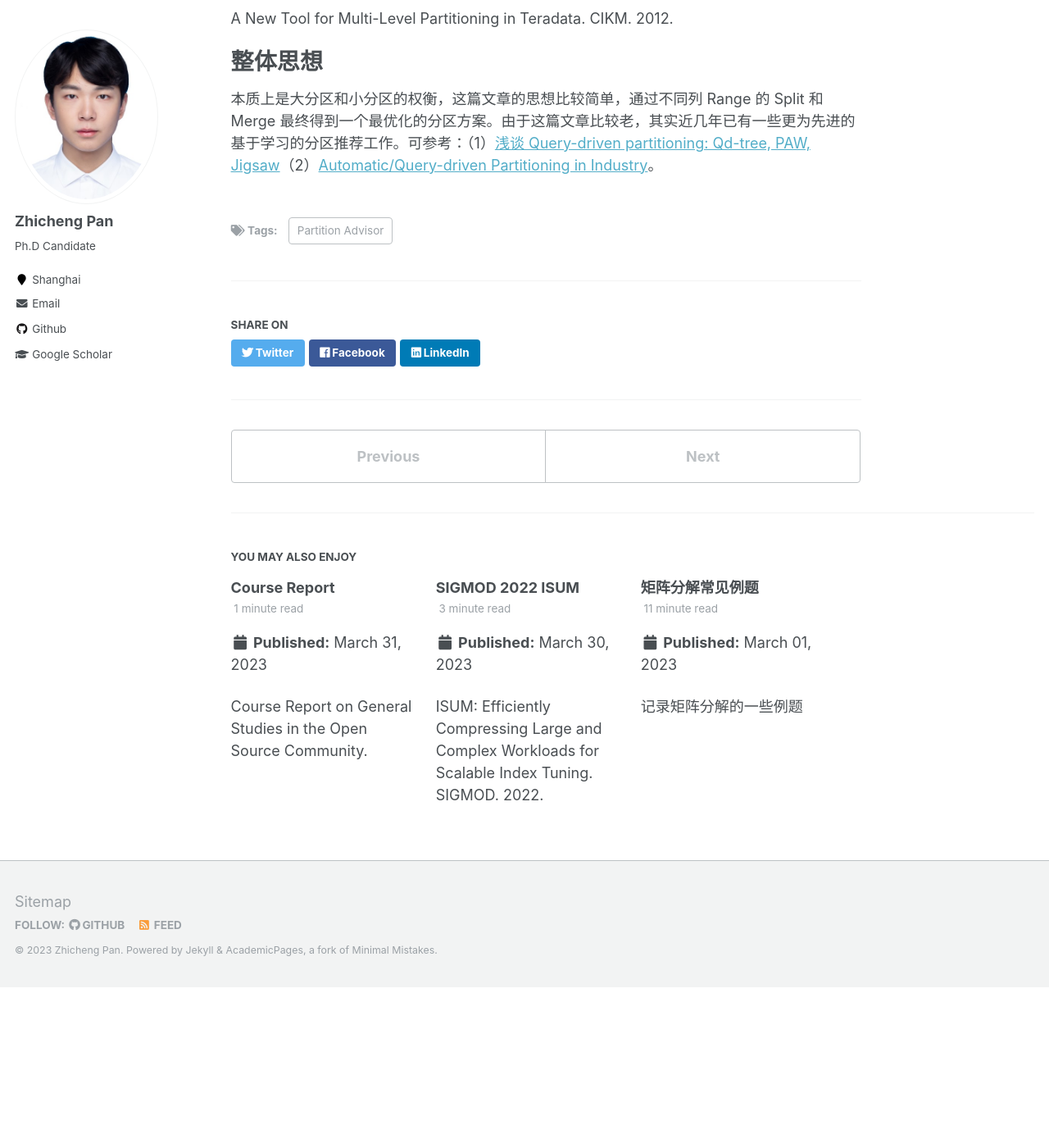
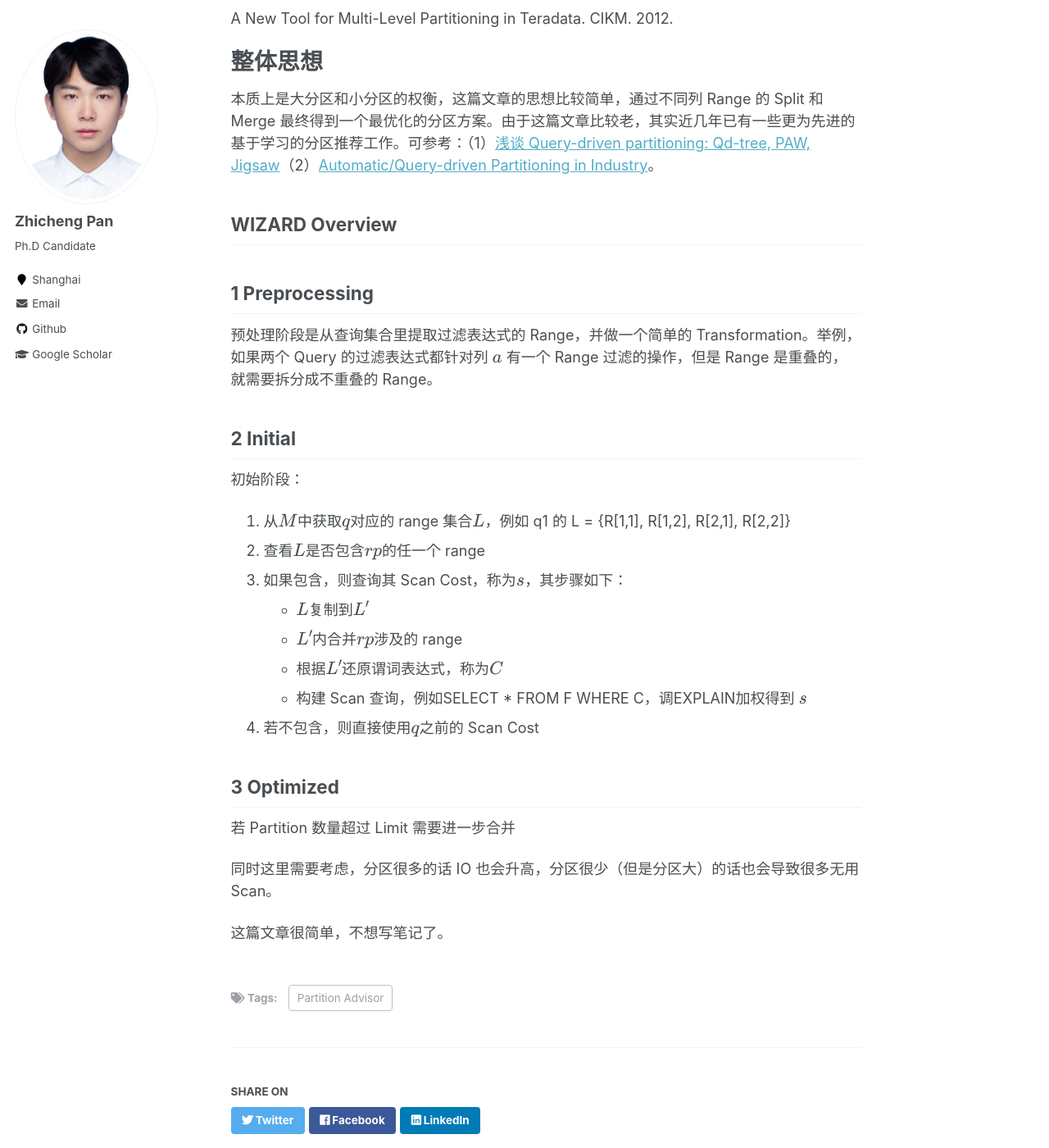
Before and after one commit to lroethan/lroethan.github.io, a Jekyll site: the page built from _posts/2023-03-29-CIKM-2012-WIZARD.md, in a window 1280 px wide and 1400 px high, scrolled down 233 px. Shown: the whole window at 82% size. Built offline with Jekyll 4.4.1, drawn with Linux system fonts in a browser that asks for light colours; formulas are drawn with MathJax 3; before the commit the page ends 1437 px from its top, so only the background shows below that.

Commit message:
[feat] add post

```diff
--- a/_posts/2023-03-29-CIKM-2012-WIZARD.md
+++ b/_posts/2023-03-29-CIKM-2012-WIZARD.md
@@ -13,3 +13,37 @@ A New Tool for Multi-Level Partitioning in Teradata. CIKM. 2012.
 ===
 
 本质上是大分区和小分区的权衡，这篇文章的思想比较简单，通过不同列 Range 的 Split 和 Merge 最终得到一个最优化的分区方案。由于这篇文章比较老，其实近几年已有一些更为先进的基于学习的分区推荐工作。可参考：（1）[浅谈 Query-driven partitioning: Qd-tree, PAW, Jigsaw](https://zhuanlan.zhihu.com/p/478619642)（2）[Automatic/Query-driven Partitioning in Industry](https://zhuanlan.zhihu.com/p/503091645)。
+
+
+
+WIZARD Overview
+---
+
+
+1 Preprocessing
+---
+
+预处理阶段是从查询集合里提取过滤表达式的 Range，并做一个简单的 Transformation。举例，如果两个 Query 的过滤表达式都针对列 $a$ 有一个 Range 过滤的操作，但是 Range 是重叠的，就需要拆分成不重叠的 Range。
+
+2 Initial
+----
+
+初始阶段：
+
+1. 从$M$中获取$q$对应的 range 集合$L$，例如 q1 的 L = {R[1,1], R[1,2], R[2,1], R[2,2]}
+2. 查看$L$是否包含$rp$的任一个 range
+3. 如果包含，则查询其 Scan Cost，称为$s$，其步骤如下：
+  - $L$复制到$L'$
+  - $L'$内合并$rp$涉及的 range
+  - 根据$L'$还原谓词表达式，称为$C$
+  - 构建 Scan 查询，例如SELECT * FROM F WHERE C，调EXPLAIN加权得到 $s$
+4. 若不包含，则直接使用$q$之前的 Scan Cost
+
+3 Optimized
+----
+
+若 Partition 数量超过 Limit 需要进一步合并
+
+同时这里需要考虑，分区很多的话 IO 也会升高，分区很少（但是分区大）的话也会导致很多无用 Scan。
+
+这篇文章很简单，不想写笔记了。
```
